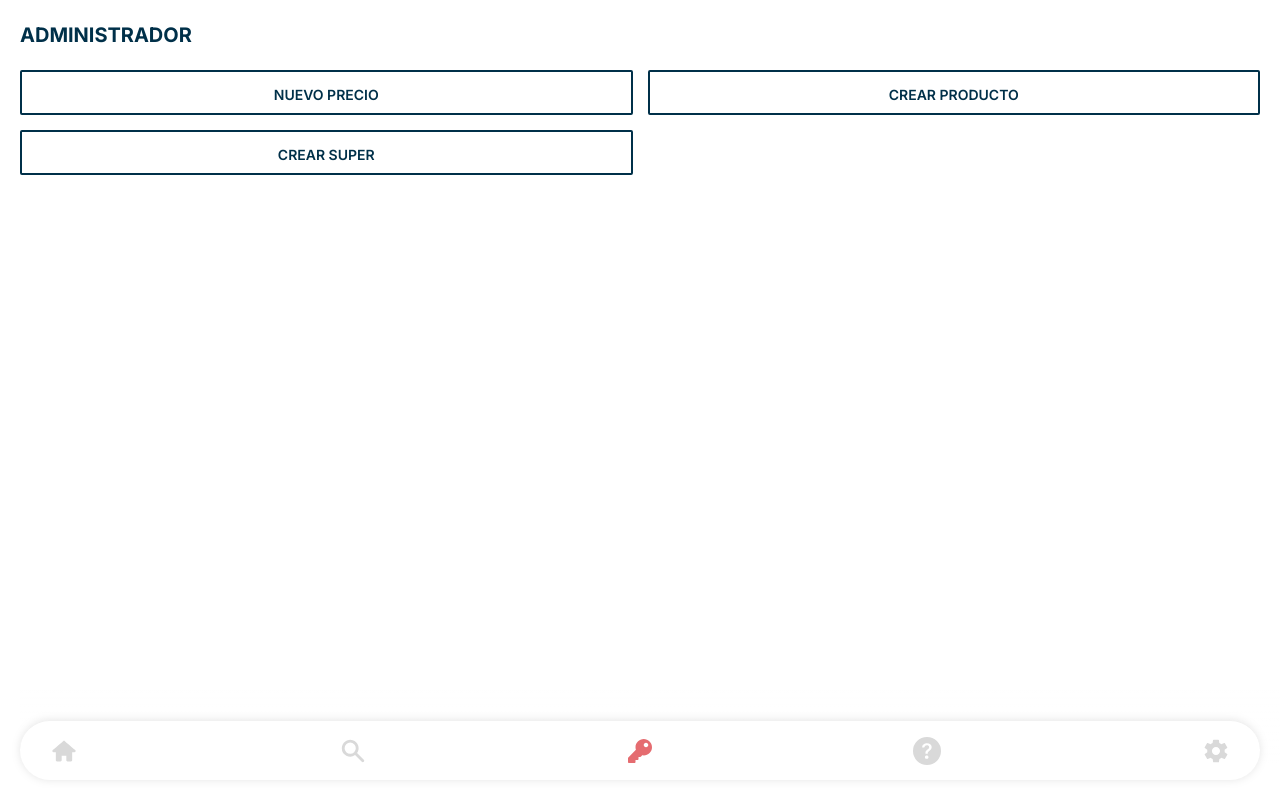
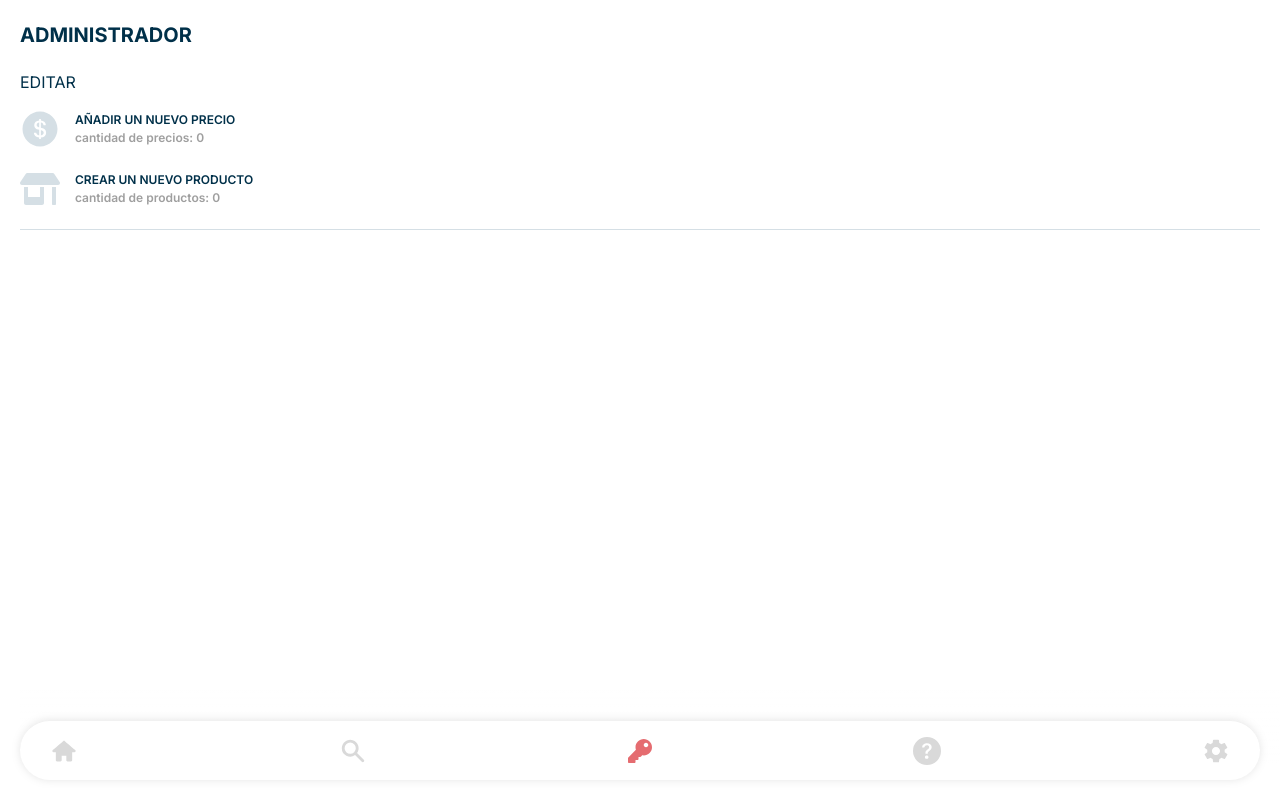
Before and after one commit to fervillalbag/eskuer, a Next.js app in the folder app/: page /admin in a window 1280 px wide. Built offline with nearby package versions, Linux system fonts and the light colour scheme; no server answers; what apollo-upload-client would draw is missing.

Commit message:
feat: new ui admin page

```diff
--- a/app/src/components/TagProfile.tsx
+++ b/app/src/components/TagProfile.tsx
@@ -6,7 +6,6 @@ const TagProfile: React.FC = () => {
   return (
     <Grid
       gridTemplateColumns="50px 1fr"
-      marginTop="10px"
       alignItems="center"
       width="full"
       gap="0 15px"
--- a/app/src/pages/admin/index.tsx
+++ b/app/src/pages/admin/index.tsx
@@ -1,6 +1,9 @@
 import React from 'react'
-import { Box, Grid, Link } from '@chakra-ui/react'
+import { Box, Grid, Link, Text } from '@chakra-ui/react'
 import NextLink from 'next/link'
+import { FaStoreAlt } from 'react-icons/fa'
+import { AiFillDollarCircle } from 'react-icons/ai'
+
 import Back from '../../components/Back'
 import Navbar from '../../components/Navbar'
 
@@ -9,62 +12,101 @@ const Admin: React.FC = () => {
     <Box padding="20px">
       <Back showButton={false} title="Administrador" />
 
-      <Grid gridTemplateColumns="repeat(2, 1fr)" gap="15px" marginTop="20px">
+      <Text color="#003049" marginTop="20px" textTransform="uppercase">
+        Editar
+      </Text>
+
+      <Box marginTop="15px">
         <NextLink href="/create/price">
           <Link
-            height="45px"
             width="100%"
-            display="block"
-            border="2px solid #003049"
-            rounded="2px"
+            display="flex"
             color="#003049"
-            lineHeight="45px"
             textAlign="center"
             fontWeight="semibold"
             textTransform="uppercase"
             fontSize="14px"
             _hover={{ textDecoration: 'none' }}
+            marginBottom="20px"
           >
-            Nuevo precio
+            <Grid
+              gridTemplateColumns="40px 1fr"
+              width="full"
+              gap="0 15px"
+              alignItems="center"
+            >
+              <Text fontSize="40px" color="#D5DFE5" marginRight="15px">
+                <AiFillDollarCircle />
+              </Text>
+              <Box>
+                <Text
+                  color="#003049"
+                  textAlign="left"
+                  fontSize="12px"
+                  fontWeight="semibold"
+                >
+                  Añadir un nuevo precio
+                </Text>
+                <Text
+                  color="#9F9F9F"
+                  textAlign="left"
+                  fontSize="12px"
+                  fontWeight="regular"
+                  textTransform="lowercase"
+                >
+                  cantidad de precios: 0
+                </Text>
+              </Box>
+            </Grid>
           </Link>
         </NextLink>
-        <NextLink href="/create/product">
+
+        <NextLink href="/create/price">
           <Link
-            height="45px"
             width="100%"
-            display="block"
-            border="2px solid #003049"
-            rounded="2px"
+            display="flex"
             color="#003049"
-            lineHeight="45px"
             textAlign="center"
             fontWeight="semibold"
             textTransform="uppercase"
             fontSize="14px"
             _hover={{ textDecoration: 'none' }}
+            marginBottom="20px"
           >
-            Crear producto
+            <Grid
+              gridTemplateColumns="40px 1fr"
+              width="full"
+              gap="0 15px"
+              alignItems="center"
+            >
+              <Text fontSize="40px" color="#D5DFE5" marginRight="15px">
+                <FaStoreAlt />
+              </Text>
+              <Box>
+                <Text
+                  color="#003049"
+                  textAlign="left"
+                  fontSize="12px"
+                  fontWeight="semibold"
+                >
+                  Crear un nuevo producto
+                </Text>
+                <Text
+                  color="#9F9F9F"
+                  textAlign="left"
+                  fontSize="12px"
+                  fontWeight="regular"
+                  textTransform="lowercase"
+                >
+                  cantidad de productos: 0
+                </Text>
+              </Box>
+            </Grid>
           </Link>
         </NextLink>
-        <NextLink href="/create/supermarket">
-          <Link
-            height="45px"
-            width="100%"
-            display="block"
-            border="2px solid #003049"
-            rounded="2px"
-            color="#003049"
-            lineHeight="45px"
-            textAlign="center"
-            fontWeight="semibold"
-            textTransform="uppercase"
-            fontSize="14px"
-            _hover={{ textDecoration: 'none' }}
-          >
-            Crear super
-          </Link>
-        </NextLink>
-      </Grid>
+      </Box>
+
+      <Box width="100%" height="1px" backgroundColor="#D5DFE5"></Box>
 
       <Navbar />
     </Box>
```
Also changed, not shown: app/src/pages/search.tsx (+4 -11 lines), app/src/pages/settings/index.tsx (+9 -3 lines).
